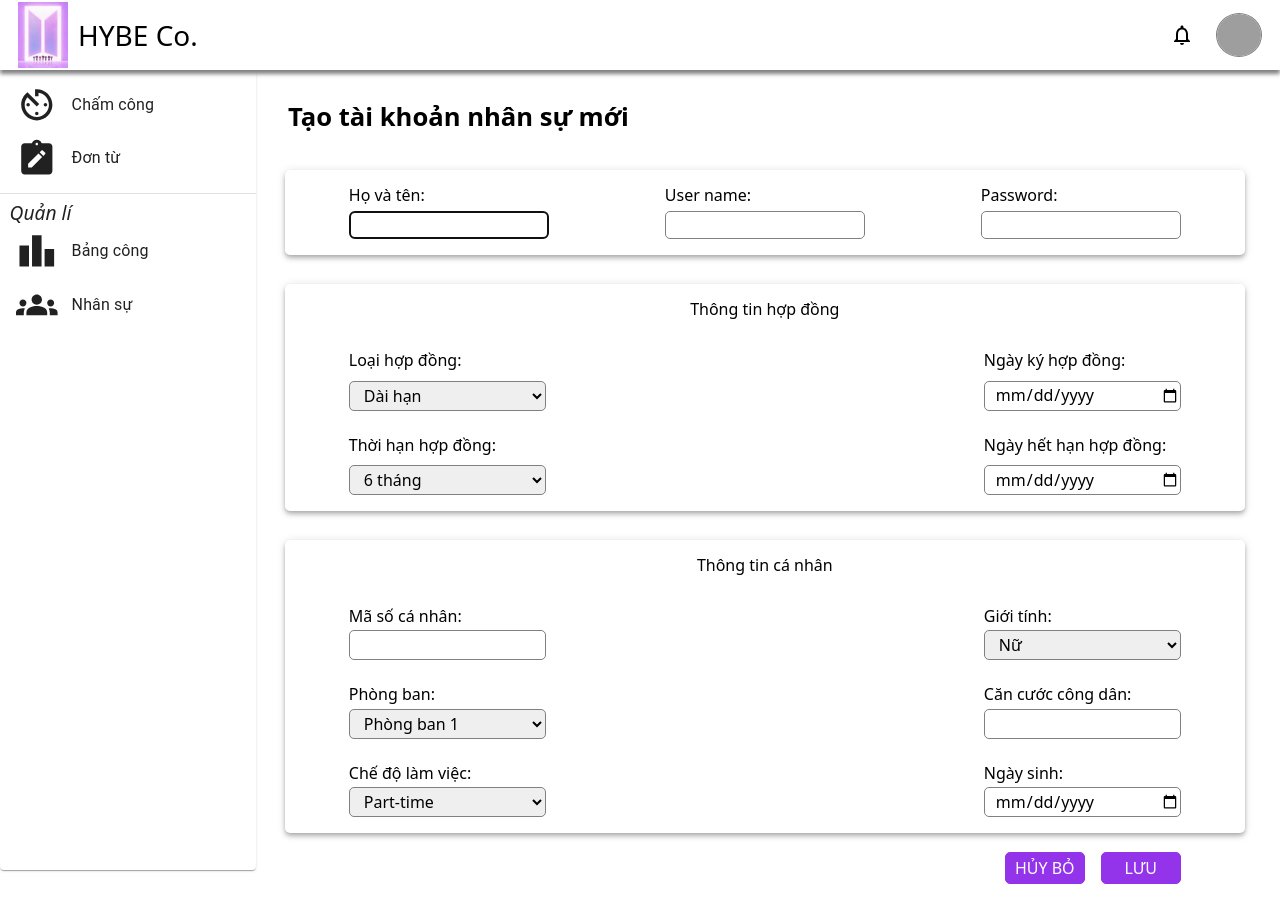
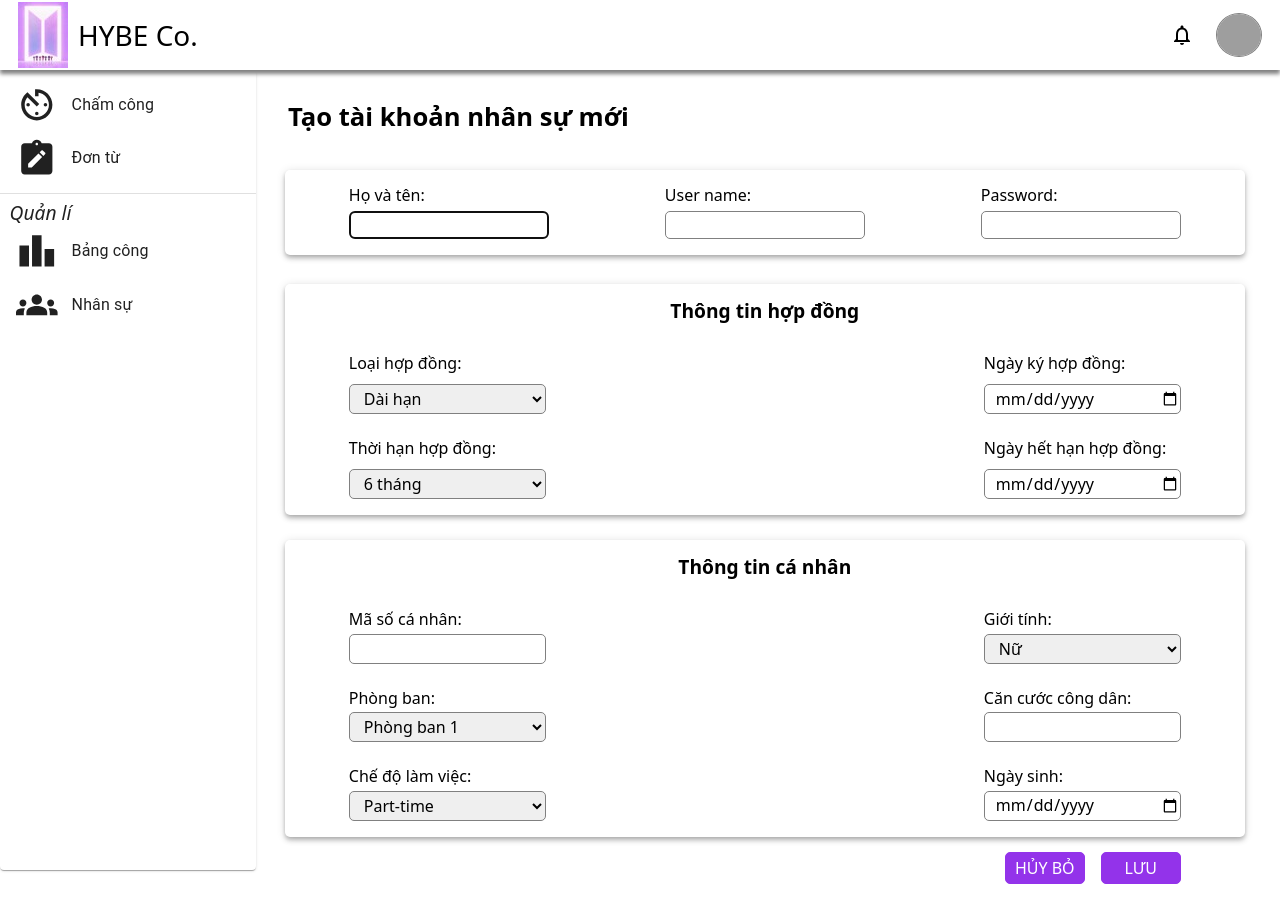
Before and after one commit to luongvantuit/kse, a React (Create React App) app in the folder fe/: page /app/addnew in a window 1280 px wide. Built offline with nearby package versions, Linux system fonts and the light colour scheme; no server answers; sample sign-in values are in the browser's storage; grey boxes are pictures that could not be loaded.

Commit message:
modify role

```diff
--- a/fe/src/components/ListPersonal.jsx
+++ b/fe/src/components/ListPersonal.jsx
@@ -18,7 +18,7 @@ export default function ListPersonal() {
     const token = JSON.parse(localStorage.getItem('token'));
     fetch('http://localhost:8080/api/employeeManager/getEmployee', {
       method: 'GET',
-      headers:{
+      headers: {
         "accept": "application/json",
         "content-type": "application/json; charset=utf-8",
         Authorization: 'Bearer ' + token,
@@ -26,7 +26,7 @@ export default function ListPersonal() {
     })
       .then(response => response.json())
       .then(data => {
-        const result = data.listPerson.filter(function(person) {
+        const result = data.listPerson.filter(function (person) {
           return person.username !== "admin123";
         })
         setData(result);
@@ -46,7 +46,7 @@ export default function ListPersonal() {
     })
       .then(response => response.json())
       .then(data => {
-        if (data.role === 'admin' || data.role ==="manager") {
+        if (data.role === 'admin' || data.role === "manager") {
           setAdmin(true);
         }
       })
@@ -83,6 +83,7 @@ export default function ListPersonal() {
     <div className="list-personal-body-component">
       <div className="list-personal-body-header">
         <span style={{ fontWeight: 'bold', fontSize: '1.4rem' }}>Danh sách nhân sự</span>
+        {admin && (
           <div className="list-personal-body-header-right">
             <div>
               <button className="btn-add-personal">
@@ -93,6 +94,7 @@ export default function ListPersonal() {
               </button>
             </div>
           </div>
+        )}
       </div>
 
       <div className="thead">
--- a/fe/src/public/css/add-new-personal.css
+++ b/fe/src/public/css/add-new-personal.css
@@ -72,6 +72,8 @@
     display: block;
     text-align: center;
     margin-bottom: 2rem;
+    font-weight: 600;
+    font-size: 1.2rem;
 }
 
 .contract-info-child {
@@ -149,6 +151,8 @@
     display: block;
     text-align: center;
     margin-bottom: 2rem;
+    font-weight: 600;
+    font-size: 1.2rem;
 }
 
 .personal-info-child {
```
Lines whose indentation alone changed are shown as unchanged.
